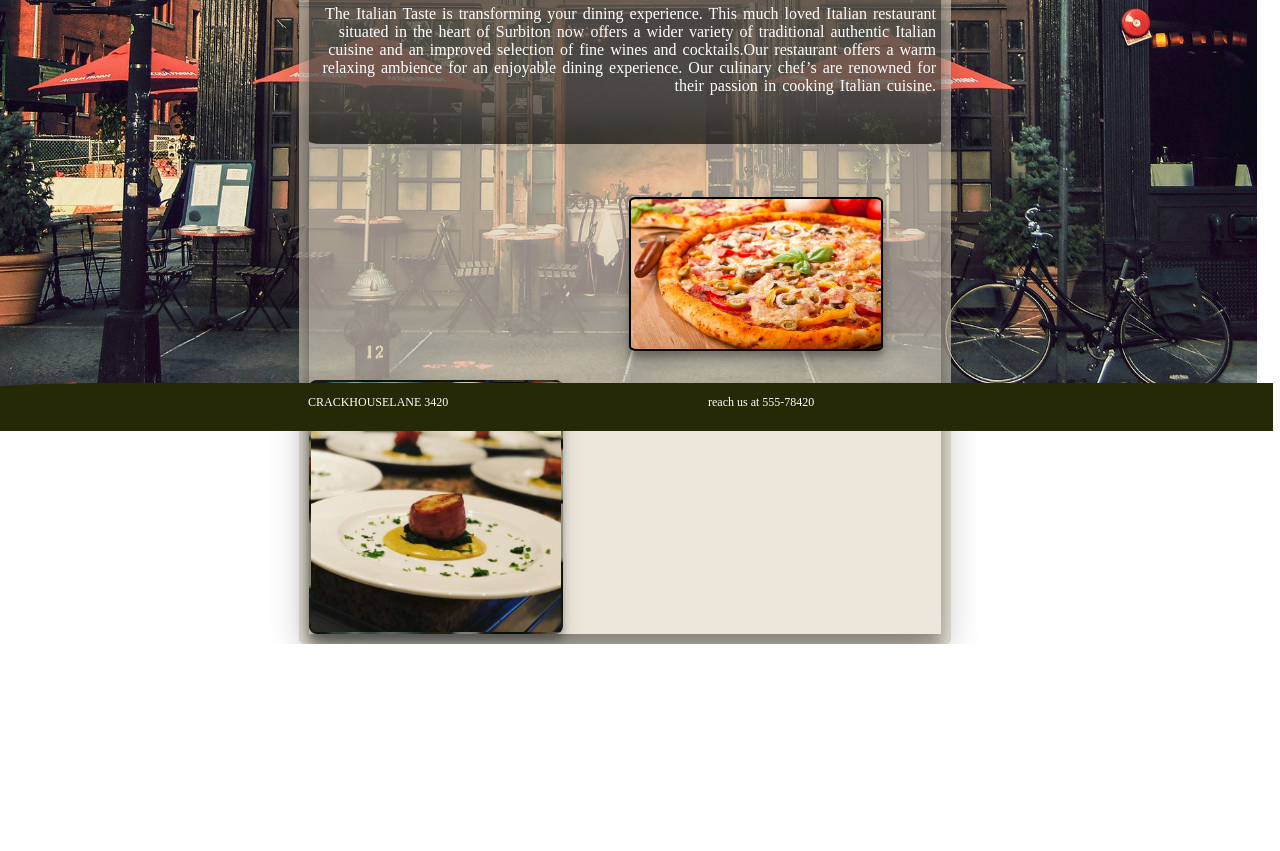
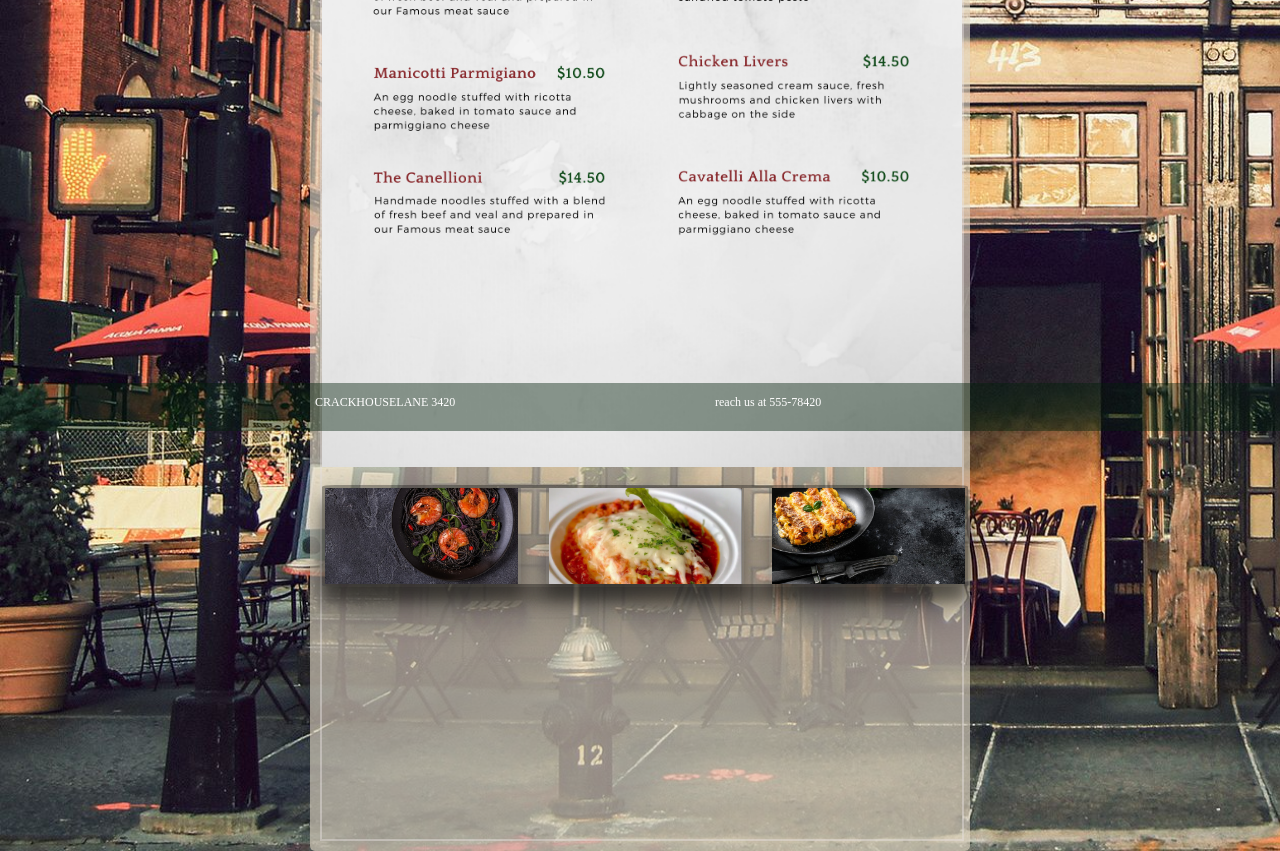
Before and after one commit to Jokkeuh/Restaurant-Page, a website built with webpack: page dist/index.html in a window 1280 px wide. Shown: the part 369-1220 px from the top of the page. Before the commit the page ends 1013 px from the top, so only its background shows below. Built offline with nearby package versions, Linux system fonts and the light colour scheme; files whose address does not match are found by name.

Commit message:
create page Two, clean up its functions

```diff
--- a/src/index.js
+++ b/src/index.js
@@ -4,7 +4,7 @@ import{CreateHeader}from "./header.js"
 import{CreateFooter}from "./footer.js"
 import'./style.css';
 
-PageOne()
+PageTwo()
 CreateHeader()
 CreateFooter()
 
--- a/src/pageloader.js
+++ b/src/pageloader.js
@@ -1,6 +1,6 @@
 
-    const mainScreen = document.getElementById("content");
-    const fillInContainer = document.createElement("div");
+const mainScreen = document.getElementById("content");
+const fillInContainer = document.createElement("div");
     fillInContainer.setAttribute("class","fillIn")
     fillInContainer.setAttribute("id","fillIn")
 
@@ -46,21 +46,48 @@ const PageThree = () => {
 
 }
 
-
-
-
-
-
-
 const PageTwo = () => {
 
 
     const mainScreen = document.getElementById("content");
-    const contentPage2 = document.createElement("div")
-    mainScreen.appendChild(fillInContainer)
+    const contentPage2 = document.createElement("div");
+    mainScreen.appendChild(fillInContainer);
 
 
     // content on page 2
+
+    const menuContainer = document.createElement("div");
+    menuContainer.setAttribute("id","menuContainer");
+    menuContainer.setAttribute("class","menuContainer");
+    const menuTitle =  document.createElement("div");
+    const titleText = document.createElement("p");
+
+
+    menuTitle.setAttribute("id","menuTitle")
+    menuTitle.setAttribute("class","menuTitle")
+    titleText.setAttribute("id","titleOnPageTwo")
+    titleText.setAttribute("class","titleOnPageTwo")
+    const imgOne = document.createElement("div");
+    const imgTwo = document.createElement("div");
+    const imgThree = document.createElement("div");
+
+    const images = document.createElement("div");
+
+    images.setAttribute("id", "imagesP2")
+    images.setAttribute("class", "imagesP2")
+
+
+    imgOne.setAttribute("id","imgOneP2")
+    imgOne.setAttribute("class", "imgOneP2")
+
+    imgTwo.setAttribute("id", "imgTwoP2")
+    imgTwo.setAttribute("class", "imgTwoP2")
+
+    imgThree.setAttribute("id", "imgThreeP2")
+    imgThree.setAttribute("class", "imgThreeP2")
+
+
+
 
 
 
@@ -72,26 +99,32 @@ const PageTwo = () => {
 
 
     const appendEach = () => {
-        console.log(mainScreen);
-
-        console.log(contentPage2)
-
-
 
         fillInContainer.appendChild(contentPage2);
+        contentPage2.appendChild(menuContainer);
+
+        menuContainer.appendChild(menuTitle);
+        menuContainer.appendChild(menuTitle);
+        menuTitle.appendChild(titleText);
+        menuTitle.appendChild(titleText);
+
+        menuContainer.appendChild(images)
+        images.appendChild(imgOne)
+        images.appendChild(imgTwo)
+        images.appendChild(imgThree)
+
+    }
+    const fillDiv =()=>{
+        titleText.innerText ="MENU"
     }
 
 
     appendEach();
-    //fillDiv();
+    fillDiv();
 
 
 
 }
-
-
-
-
 
 const PageOne = () => {
 
--- a/src/style.css
+++ b/src/style.css
@@ -9,6 +9,10 @@
     src: url(./Cafe\ Francoise_D.otf);
     font-weight: 600;
     font-style: normal;
+}
+
+*{
+    margin: 0px;
 }
 
 
@@ -32,13 +36,12 @@
 }
 .imgTwo{
     position: absolute;
-    order: 5;
     border: 2px solid black;
     border-radius: 3%;
     margin-left: 25%;
     height: 150px;
     width: 250px;
-    bottom: 10%;
+    bottom: 0px;
     background-image: url(./img/pizza.jpg);
     background-size: 100%;
     background-repeat: no-repeat;
@@ -47,19 +50,95 @@
     box-shadow: rgba(0, 0, 0, 0.19) 0px 10px 20px, rgba(0, 0, 0, 0.23) 0px 6px 6px;
 }
 
-.container,
 .content{
+
     max-width: 100%;
-    max-height: 100%;
-    margin: -15px;
+    margin: 0px;
+
     background-image: url(./img/italianImg.jpg);
-    background-size: 100%;
+    background-size: cover;
     font-family: "myFont2";
 
     background-repeat: no-repeat;
     background-position-x: fixed;
     background-position-y: fixed;
-    overflow: hidden;
+
+}
+
+.menuContainer{
+    position: absolute;
+    width: 50%;
+    height: 150vh;
+    border: 2px solid rgba(230, 223, 223, 0.452);
+    background-image: url(./img/italianMenuPage.png);
+    background-size: 100%;
+    background-repeat: no-repeat;
+    z-index: 1;
+
+
+}
+
+.titleOnPageTwo{
+    justify-content: center;
+    width: 100%;
+    position: absolute;
+    font-size: 55px;
+    font-family: "myFont";
+    color: black;
+    top: 25vh;
+
+}
+
+.imagesP2{
+    display: flex;
+    gap: 25px   ;
+    border: 3px solid rgba(0, 0, 0, 0.349);
+    position: absolute;
+    bottom: 31.5vh;
+    border-radius: 2%;
+    box-shadow: rgba(0, 0, 0, 0.3) 0px 19px 38px, rgba(0, 0, 0, 0.22) 0px 15px 12px;
+
+    width: 100%;
+    height:12vh;
+}
+
+.imgOneP2{
+
+    height: 100%;
+    width: 50%;
+    background-image: url(./img/blackPasta.jpg);
+    background-size: 100%;
+    background-position: bottom;
+    background-repeat: no-repeat;
+    border-right: 3px solid rgba(70, 70, 70, 0.349);
+    box-shadow: rgba(0, 0, 0, 0.3) 0px 19px 38px, rgba(0, 0, 0, 0.22) 0px 15px 12px;
+
+
+
+
+}
+.imgTwoP2{
+
+    height: 100%;
+    width: 50%;
+    background-image: url(./img/il-Giardino.jpg);
+    background-size: 100%;
+    box-shadow: rgba(0, 0, 0, 0.3) 0px 19px 38px, rgba(0, 0, 0, 0.22) 0px 15px 12px;
+    border-left: 3px solid rgba(70, 70, 70, 0.349);
+    background-repeat: no-repeat;
+    background-position: bottom;
+    border-right: 3px solid rgba(70, 70, 70, 0.349);
+}
+.imgThreeP2{
+    height: 100%;
+    width: 50%;
+    background-image: url(./img/canolli.jpg);
+    background-size: 100%;
+    box-shadow: rgba(0, 0, 0, 0.3) 0px 19px 38px, rgba(0, 0, 0, 0.22) 0px 15px 12px;
+    background-repeat: no-repeat;
+    background-position: bottom;
+    border-left: 3px solid rgba(70, 70, 70, 0.349);
+
 }
 
 
@@ -77,7 +156,7 @@
     margin-right: auto;
     min-width: 300px;
     width: 50%;
-    height: 125vh;
+    height: 150vh;
     background-color: #e2d9c59f;
     z-index: 0;
     bottom: 0px;
@@ -90,8 +169,6 @@
     width: 100%;
     height: 65%;
     box-shadow: rgba(0, 0, 0, 0.3) 0px 19px 38px, rgba(0, 0, 0, 0.22) 0px 15px 12px;
-
-
 }
 
 .textPageOne{
@@ -245,8 +322,7 @@
 
 
 .footer{
-    position: absolute;
-
+    position: fixed;
     color: white;
     display: flex;
     justify-content: center;
@@ -255,7 +331,7 @@
     width: 100%;
     height: 3rem;
     font-size: 12px;
-    background-color: #262906;
+    background-color: #01200b6c;
     z-index: 3;
     border-top-left-radius: 10%;
 
```
Also changed, not shown: dist/3e89f9d4d8c5042f995f.png (added), dist/40f8c983ad6b7651c7d4.png (added), dist/d00d5b0af654af6f84c9.jpg (added), dist/df660e85b6ec0b64df02.jpg (added), dist/f42a196c3c8f687bb149.jpg (added), dist/fc1d38e1e4bef0f90aab.png (added), dist/main.js, src/img/blackPasta.jpg (added), src/img/canolli.jpg (added), src/img/il-Giardino.jpg (added), src/img/italianMenuPage.png (added), src/img/rigatoni.jpg (added), src/img/salad.jpg (added), src/italianImg.jpg (deleted).
